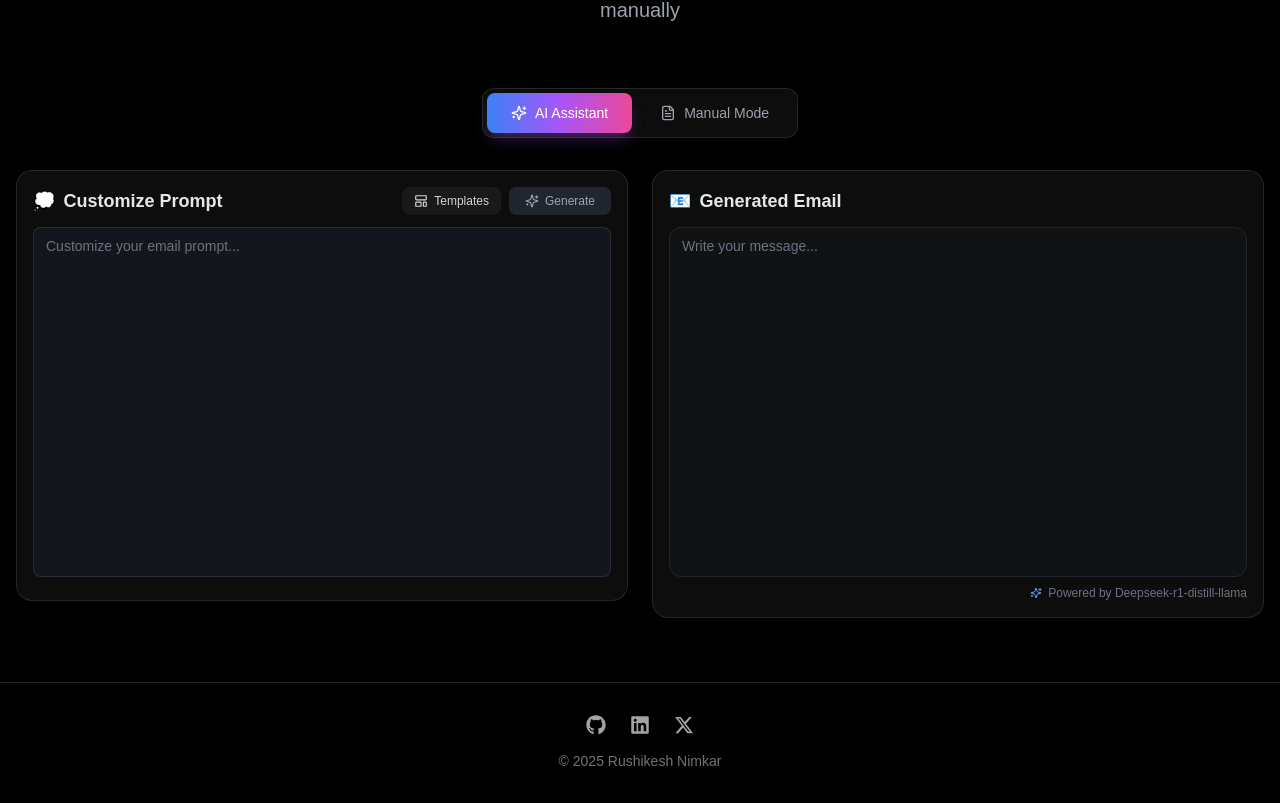
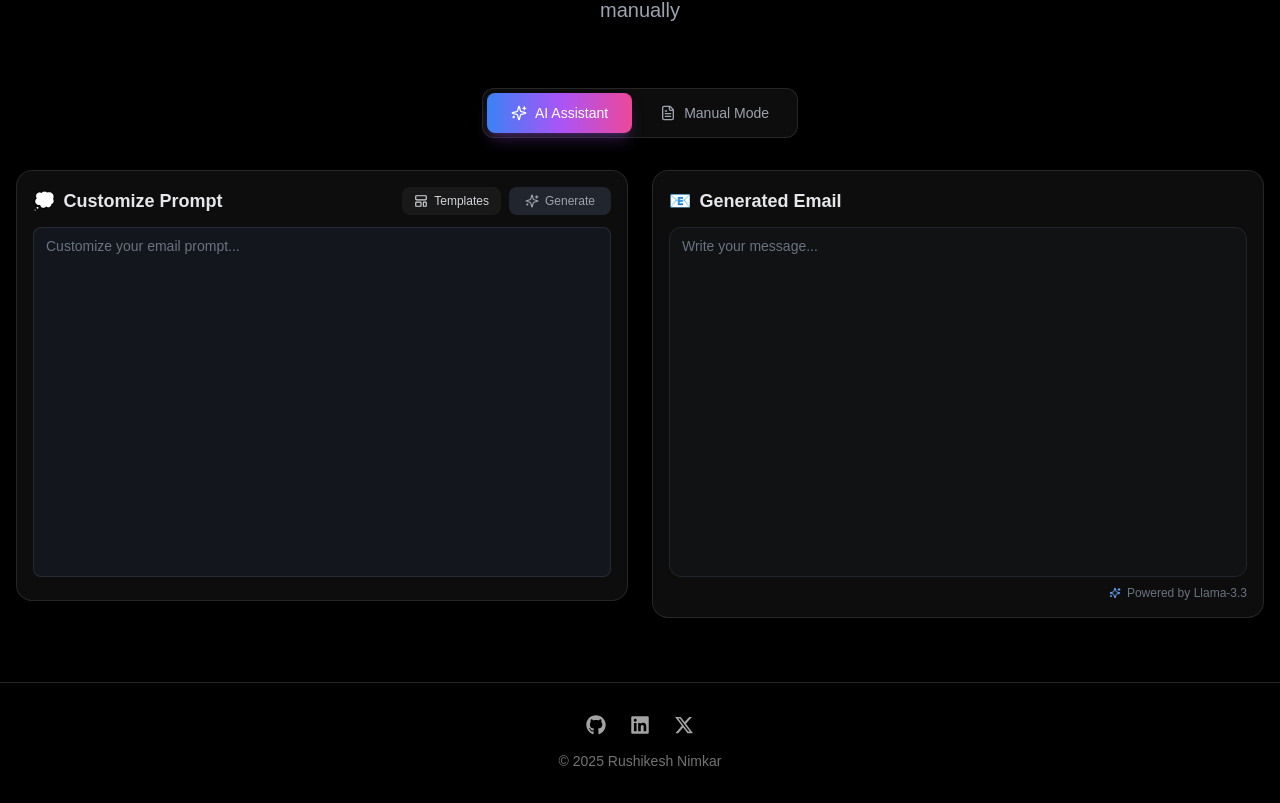
Before and after one commit to Rushikeshnimkar/portfolio2025, a Next.js app: page / in a window 1280 px wide. Shown: the part 3501-4304 px from the top of the page. Built offline with nearby package versions, Linux system fonts and the light colour scheme.

Commit message:
update api

```diff
--- a/app/api/generate-email/route.ts
+++ b/app/api/generate-email/route.ts
@@ -46,7 +46,7 @@ async function handler(req: NextRequest) {
           "Content-Type": "application/json",
         },
         body: JSON.stringify({
-          model: "qwen/qwen2.5-vl-72b-instruct:free",
+          model: "meta-llama/llama-3.3-70b-instruct:free",
           messages: messages,
           max_tokens: 10000, // Limit response size
           temperature: 0.2, // Add temperature for more consistent responses
--- a/app/contact/page.tsx
+++ b/app/contact/page.tsx
@@ -546,12 +546,12 @@ export default function Contact() {
                 )}
               </div>
 
-              {/* DeepSeek R1 Attribution */}
+              {/* Llama-3.3 Attribution */}
               {mode === "ai" && (
                 <div className="mt-2 flex items-center justify-end">
                   <div className="text-xs text-gray-500 flex items-center gap-1.5">
                     <Sparkles className="w-3 h-3 text-blue-400" />
-                    <span>Powered by Deepseek-r1-distill-llama</span>
+                    <span>Powered by Llama-3.3</span>
                   </div>
                 </div>
               )}
```
